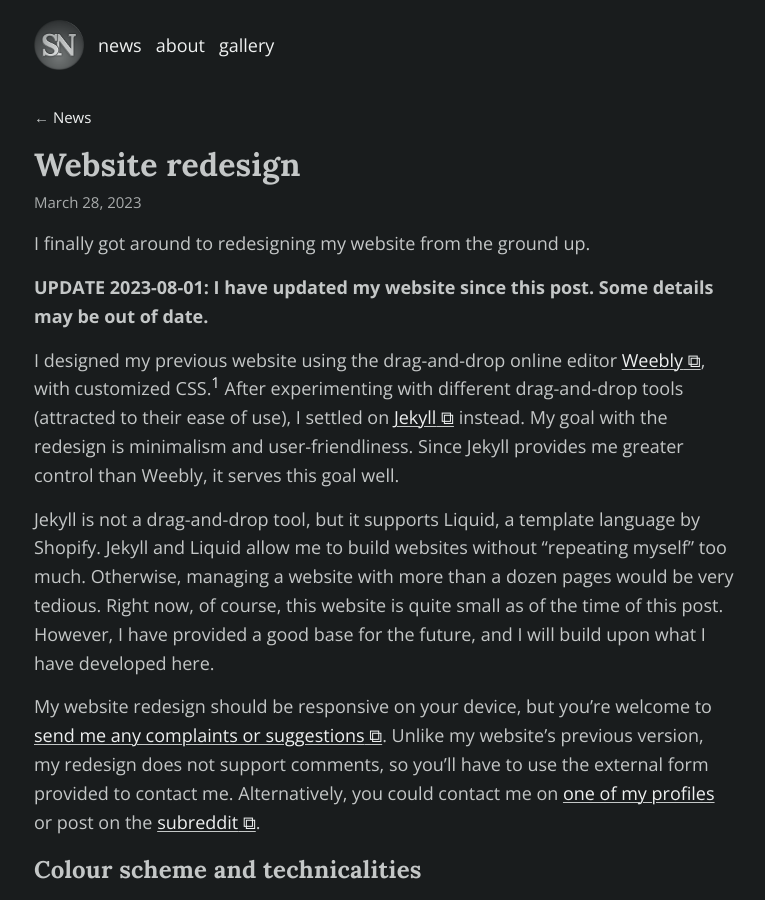
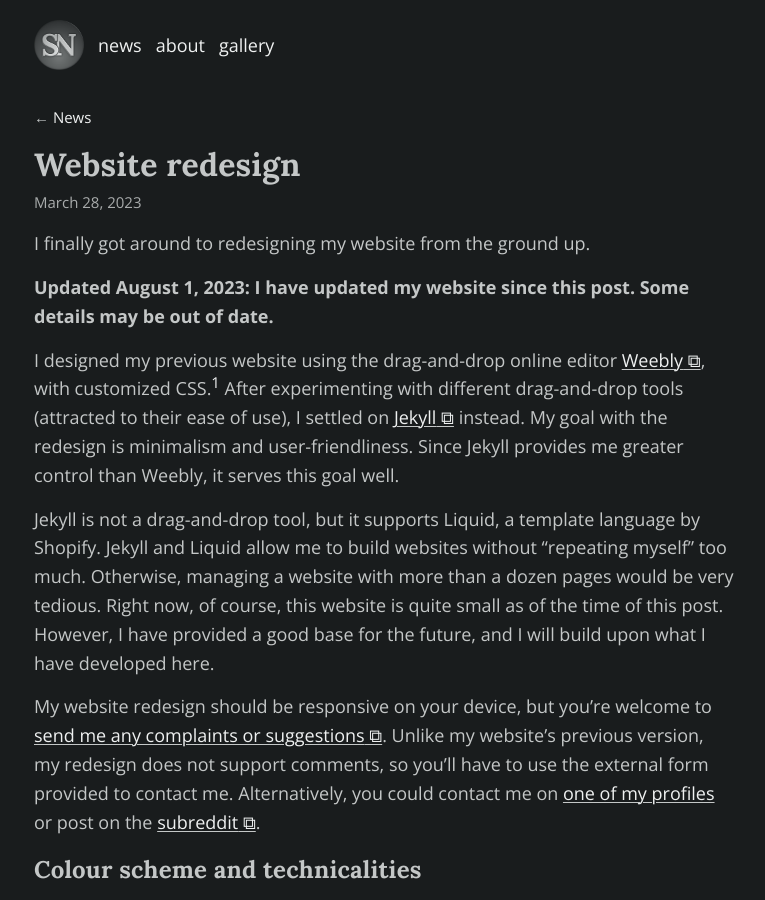
Before and after one commit to schizoidnightmares/schizoidnightmares.com, a Jekyll site: the page built from _posts/2023/2023-03-28-website-redesign.md, in a window 1280 px wide and 900 px high. Shown: the whole window, without its empty margins (256-1021 px from the left). Built offline with Jekyll 4.4.1, drawn with Linux system fonts in a browser that asks for light colours; some of the changed text lies outside the part shown.

Commit message:
adding update notes

```diff
--- a/_posts/2023/2023-03-28-website-redesign.md
+++ b/_posts/2023/2023-03-28-website-redesign.md
@@ -1,12 +1,12 @@
 ---
 title: Website redesign
 description: I finally got around to redesigning my website from the ground up
-last_modified_at: September 26, 2023
+last_modified_at: August 1, 2023
 ---
 
 I finally got around to redesigning my website from the ground up.
 
-**UPDATE 2023-08-01: I have updated my website since this post. Some details may be out of date.**
+**Updated August 1, 2023: I have updated my website since this post. Some details may be out of date.**
 
 I designed my previous website using the drag-and-drop online editor <a href="https://weebly.com/" target="_blank">Weebly</a>, with customized CSS.[^1] After experimenting with different drag-and-drop tools (attracted to their ease of use), I settled on <a href="https://jekyllrb.com/" target="_blank">Jekyll</a> instead. My goal with the redesign is minimalism and user-friendliness. Since Jekyll provides me greater control than Weebly, it serves this goal well.
 
```
Also changed, not shown: _posts/2023/2023-04-01-switching-hosts.md (+3 -1 lines), _posts/2023/2023-04-02-source-code-release.md (+1 -1 lines), _posts/2023/2023-08-04-summer-cleaning.md (+2 -1 lines).
